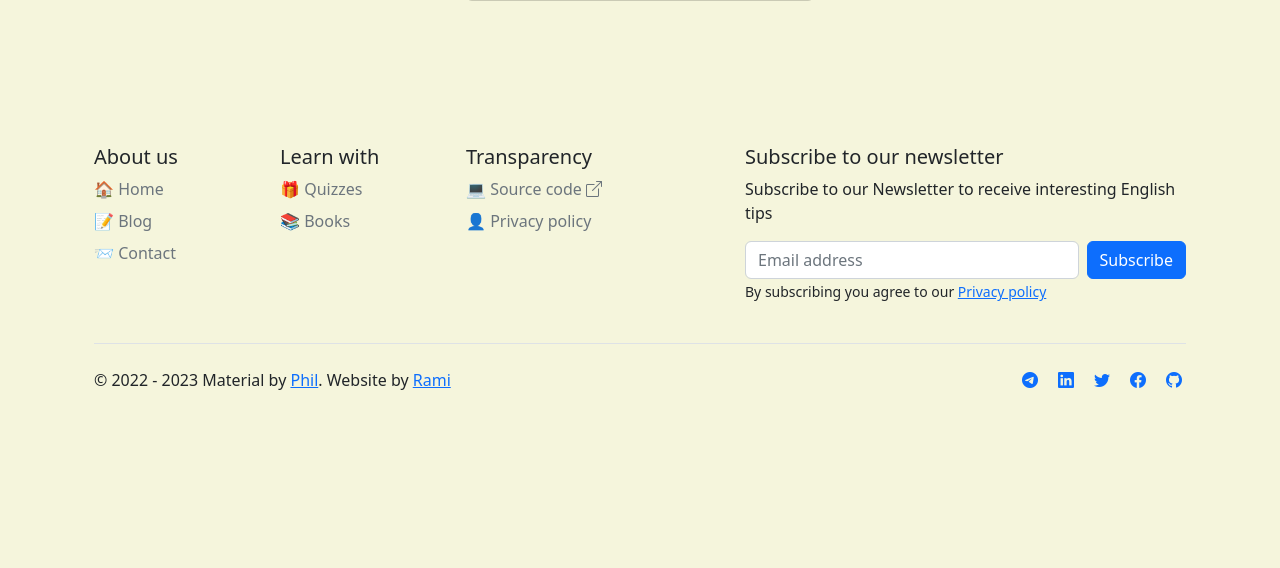
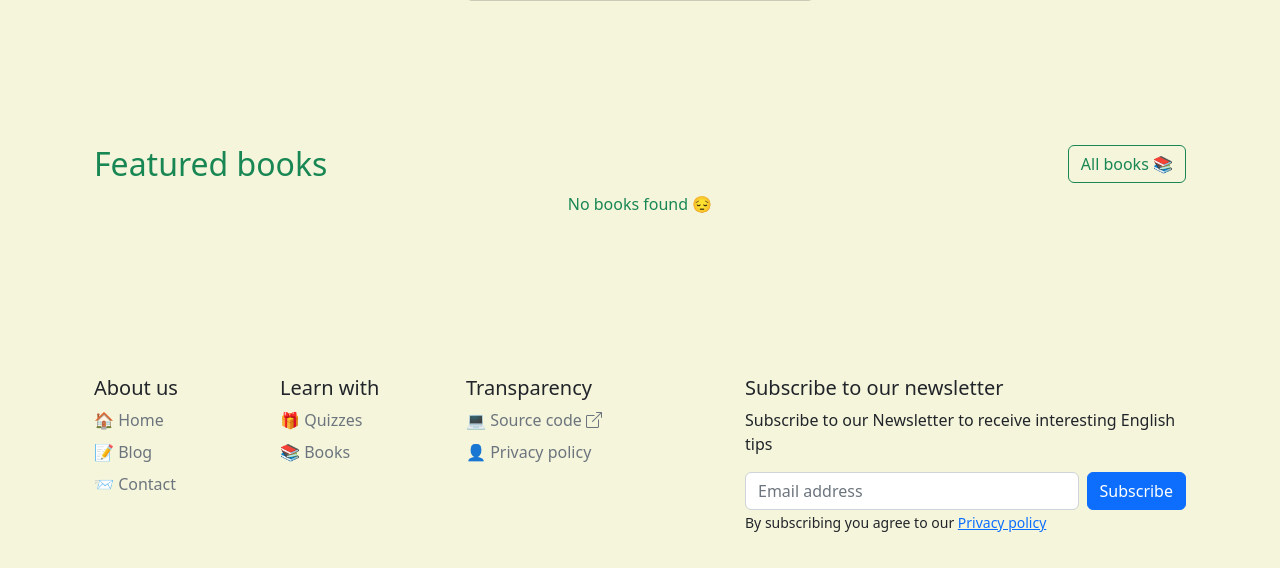
Before and after one commit to ramiboutas/englishquiz, a Django app: template templates/pages/home.html in a window 1280 px wide. Shown: the part 1126-1694 px from the top of the page. Before the commit the page ends 1516 px from the top, so only its background shows below. Run offline with Django 4.2, Linux system fonts and the light colour scheme; the template is opened without the code that fills it: values that come from a table or form of the project are taken from there, others are empty; data comes from the database, SQL or seed files in the repository; both versions use the stored data as it was after the commit; parts of the project's set-up code (start-up, migrations or seed data) failed here and were passed over; some libraries are stand-ins or nearby versions.

Commit message:
featured books in home page

```diff
--- a/core/apps.py
+++ b/core/apps.py
@@ -4,3 +4,6 @@ from django.apps import AppConfig
 class CoreConfig(AppConfig):
     default_auto_field = "django.db.models.BigAutoField"
     name = "core"
+
+    def ready(self):
+        from . import tasks  # noqa
--- a/templates/affiliates/book_detail.html
+++ b/templates/affiliates/book_detail.html
@@ -41,7 +41,7 @@
 
                 <div class="container py-5">
                     <h2 class="text-success"> Related books
-                        <a class="btn btn-outline-success float-end" href="{{ book.get_list_url }}">All books 📚</a>
+                        <a class="btn btn-outline-success float-end" href="{% url 'book_list' %}">All books 📚</a>
                     </h2>
                     <div class="row justify-content-md-center">
                         {% include "affiliates/partials/book_list.html" with book_list=related_books %}
--- a/templates/affiliates/partials/book_list.html
+++ b/templates/affiliates/partials/book_list.html
@@ -1,7 +1,9 @@
 {% for book in book_list %}
 	<div class="col-sm-12 col-md-4 col-lg-3 mb-5">
 		<div class="card" style="background-color: Beige;">
-			<img src="{{ book.thumbnail_url }}" class="card-img-top" alt="{{ book.name }}">
+			<a href="{{ book.get_detail_url }}">
+				<img src="{{ book.thumbnail_url }}" class="card-img-top" alt="{{ book.name }}">
+			</a>
 			<div class="card-body">
 				<p class="text-secondary">Category
 					<span class="text-success float-end"> {{ book.get_category_display }} </span>
--- a/templates/pages/home.html
+++ b/templates/pages/home.html
@@ -61,6 +61,15 @@
             </div>
         </div>
 
+        <div class="container py-5">
+            <h2 class="text-success">Featured books
+                <a class="btn btn-outline-success float-end" href="{% url 'book_list' %}">All books 📚</a>
+            </h2>
+            <div class="row justify-content-md-center">
+                {% include "affiliates/partials/book_list.html" with book_list=featured_books %}
+            </div>
+        </div>
+
 
         {% include "partials/footer.html" %}
 
```
Also changed, not shown: config/celery.py (+5 -9 lines), core/tasks.py (added, +13 -0 lines), pages/views.py (+6 -1 lines), db.sqlite3.
